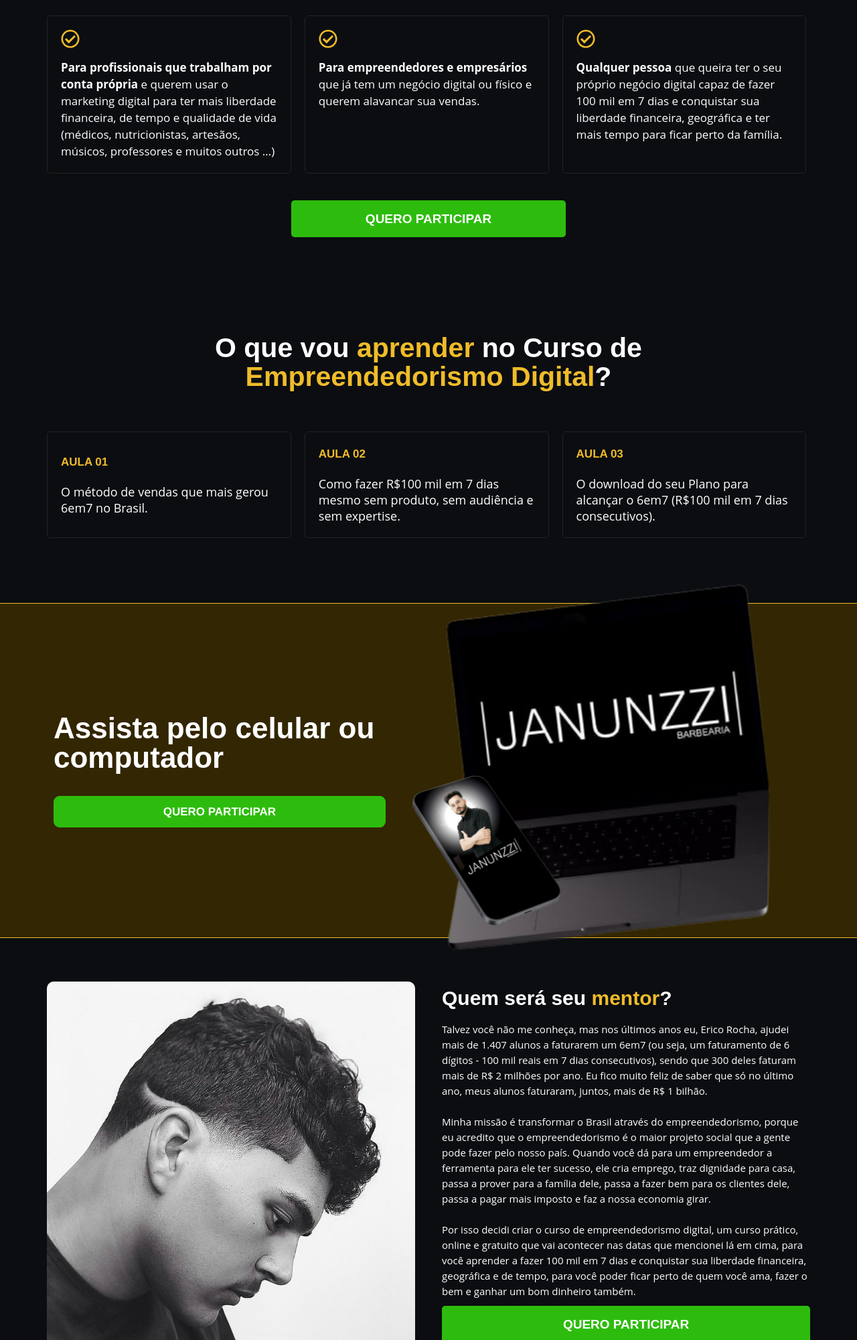
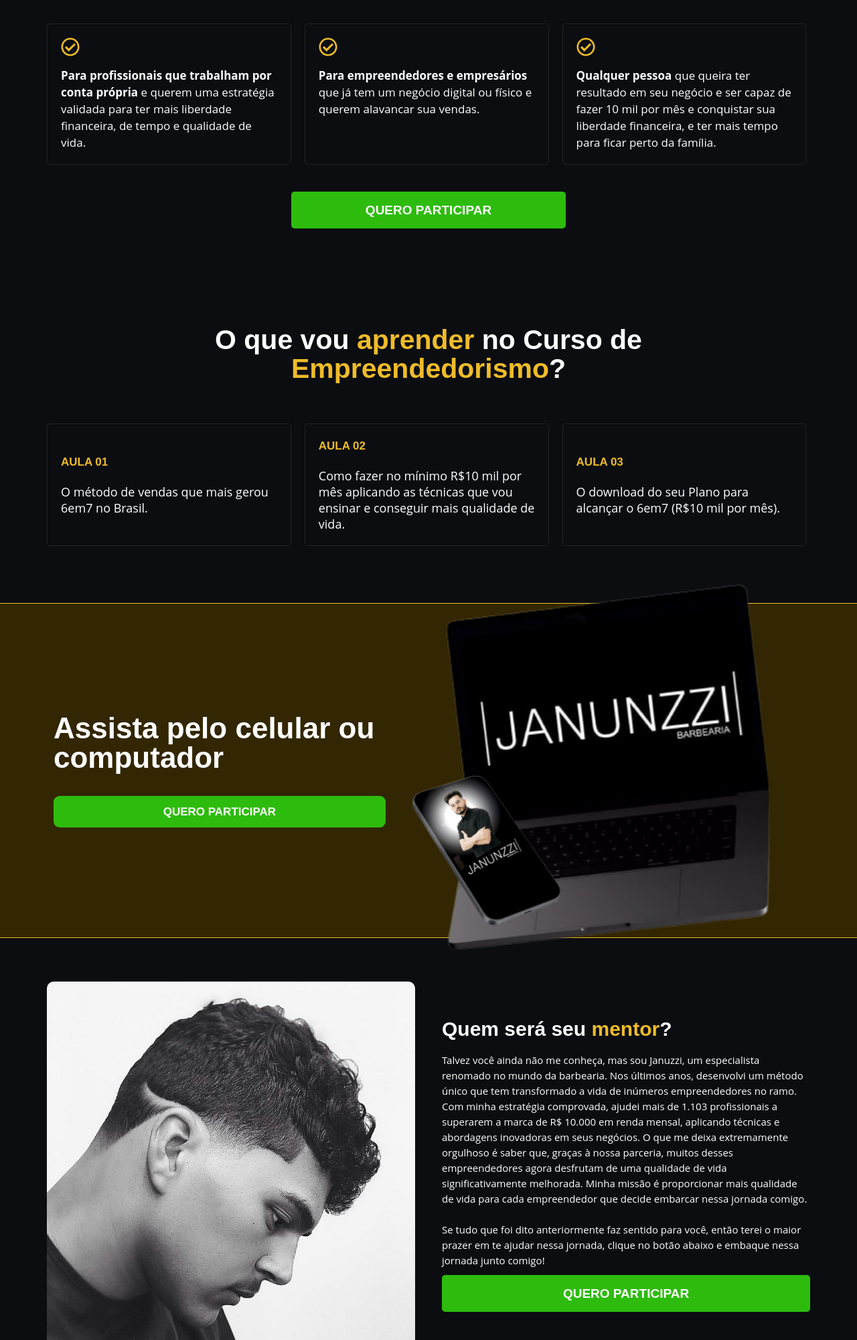
Before and after one commit to joaohenryquecunha/pagina-januzzi, a plain HTML site: page index.html in a window 1280 px wide. Shown: the part 800-2800 px from the top of the page at 67% size. Drawn offline with Linux system fonts and the light colour scheme; a web font is replaced by a local one.

Commit message:
fix: texto

```diff
--- a/index.html
+++ b/index.html
@@ -50,7 +50,7 @@
 				</div>
 				<div class="elementor-element elementor-element-42112af elementor-widget__width-initial elementor-widget elementor-widget-heading" data-id="42112af" data-element_type="widget" data-widget_type="heading.default">
 				<div class="elementor-widget-container">
-			<style></style><p class="elementor-heading-title elementor-size-default">Descubra como <span style="color: #EFBC29;">sair do absoluto zero</span> e fazer <span style="color: #EFBC29;">100 mil</span> em 7 dias</p>		</div>
+			<style></style><p class="elementor-heading-title elementor-size-default">Descubra como <span style="color: #EFBC29;">aumentar seu faturamento</span> e fazer no mínimo <span style="color: #EFBC29;">10k</span> por mês</p>		</div>
 				</div>
 				<div class="elementor-element elementor-element-172a9b7 elementor-widget__width-inherit elementor-widget elementor-widget-heading" data-id="172a9b7" data-element_type="widget" data-widget_type="heading.default">
 				</div>
@@ -130,7 +130,7 @@
 				</div>
 				<div class="elementor-element elementor-element-1d9349b elementor-widget elementor-widget-heading" data-id="1d9349b" data-element_type="widget" data-widget_type="heading.default">
 				<div class="elementor-widget-container">
-			<h2 class="elementor-heading-title elementor-size-default"><b>Para profissionais que trabalham por conta própria</b> e querem usar o marketing digital para ter mais liberdade financeira, de tempo e qualidade de vida (médicos, nutricionistas, artesãos, músicos, professores e muitos outros …)</h2>		</div>
+			<h2 class="elementor-heading-title elementor-size-default"><b>Para profissionais que trabalham por conta própria</b> e querem uma estratégia validada para ter mais liberdade financeira, de tempo e qualidade de vida.</h2></div>
 				</div>
 				</div>
 		<div class="elementor-element elementor-element-9d76e03 e-con-full e-flex e-con e-child" data-id="9d76e03" data-element_type="container">
@@ -158,7 +158,7 @@
 				</div>
 				<div class="elementor-element elementor-element-9161169 elementor-widget elementor-widget-heading" data-id="9161169" data-element_type="widget" data-widget_type="heading.default">
 				<div class="elementor-widget-container">
-			<h2 class="elementor-heading-title elementor-size-default"><b>Qualquer pessoa</b> que queira ter o seu próprio negócio digital capaz de fazer 100 mil em 7 dias e conquistar sua liberdade financeira, geográfica e ter mais tempo para ficar perto da família.</h2>		</div>
+			<h2 class="elementor-heading-title elementor-size-default"><b>Qualquer pessoa</b> que queira ter resultado em seu negócio e ser capaz de fazer 10 mil por mês e conquistar sua liberdade financeira, e ter mais tempo para ficar perto da família.</h2></div>
 				</div>
 				</div>
 				</div>
@@ -179,7 +179,7 @@
 					<div class="e-con-inner">
 				<div class="elementor-element elementor-element-bbb7f6a elementor-widget__width-initial elementor-widget-mobile__width-inherit elementor-widget elementor-widget-heading" data-id="bbb7f6a" data-element_type="widget" data-widget_type="heading.default">
 				<div class="elementor-widget-container">
-			<h2 class="elementor-heading-title elementor-size-default">O que vou <span style="color: #EFBC29;">aprender</span> no Curso de <span style="color: #EFBC29;">Empreendedorismo Digital</span>?</h2>		</div>
+			<h2 class="elementor-heading-title elementor-size-default">O que vou <span style="color: #EFBC29;">aprender</span> no Curso de <span style="color: #EFBC29;">Empreendedorismo</span>?</h2>		</div>
 				</div>
 		<div class="elementor-element elementor-element-65390aa e-con-full e-flex e-con e-child" data-id="65390aa" data-element_type="container">
 		<div class="elementor-element elementor-element-5709671 e-con-full e-flex e-con e-child" data-id="5709671" data-element_type="container">
@@ -199,7 +199,7 @@
 				</div>
 				<div class="elementor-element elementor-element-0dbb1b3 elementor-widget elementor-widget-heading" data-id="0dbb1b3" data-element_type="widget" data-widget_type="heading.default">
 				<div class="elementor-widget-container">
-			<h2 class="elementor-heading-title elementor-size-default">Como fazer R$100 mil em 7 dias mesmo sem produto, sem audiência e sem expertise.</h2>		</div>
+			<h2 class="elementor-heading-title elementor-size-default">Como fazer no mínimo R$10 mil por mês aplicando as técnicas que vou ensinar e conseguir mais qualidade de vida.</h2>		</div>
 				</div>
 				</div>
 		<div class="elementor-element elementor-element-11b043f e-con-full e-flex e-con e-child" data-id="11b043f" data-element_type="container">
@@ -209,7 +209,7 @@
 				</div>
 				<div class="elementor-element elementor-element-1c617f6 elementor-widget elementor-widget-heading" data-id="1c617f6" data-element_type="widget" data-widget_type="heading.default">
 				<div class="elementor-widget-container">
-			<h2 class="elementor-heading-title elementor-size-default">O download do seu Plano para alcançar o 6em7 (R$100 mil em 7 dias consecutivos).</h2>		</div>
+			<h2 class="elementor-heading-title elementor-size-default">O download do seu Plano para alcançar o 6em7 (R$10 mil por mês).</h2>		</div>
 				</div>
 				</div>
 				</div>
@@ -302,11 +302,10 @@
 				</div>
 				<div class="elementor-element elementor-element-32475e0 elementor-widget elementor-widget-heading" data-id="32475e0" data-element_type="widget" data-widget_type="heading.default">
 				<div class="elementor-widget-container">
-			<p class="elementor-heading-title elementor-size-default">Talvez você não me conheça, mas nos últimos anos eu, Erico Rocha, ajudei mais de 1.407 alunos a faturarem um 6em7 (ou seja, um faturamento de 6 dígitos - 100 mil reais em 7 dias consecutivos), sendo que 300 deles faturam mais de R$ 2 milhões por ano. Eu fico muito feliz de saber que só no último ano, meus alunos faturaram, juntos, mais de R$ 1 bilhão.
+			<p class="elementor-heading-title elementor-size-default">Talvez você ainda não me conheça, mas sou Januzzi, um especialista renomado no mundo da barbearia. Nos últimos anos, desenvolvi um método único que tem transformado a vida de inúmeros empreendedores no ramo. Com minha estratégia comprovada, ajudei mais de 1.103 profissionais a superarem a marca de R$ 10.000 em renda mensal, aplicando técnicas e abordagens inovadoras em seus negócios. O que me deixa extremamente orgulhoso é saber que, graças à nossa parceria, muitos desses empreendedores agora desfrutam de uma qualidade de vida significativamente melhorada. Minha missão é proporcionar mais qualidade de vida para cada empreendedor que decide embarcar nessa jornada comigo.
 <br><br>
-Minha missão é transformar o Brasil através do empreendedorismo, porque eu acredito que o empreendedorismo é o maior projeto social que a gente pode fazer pelo nosso país. Quando você dá para um empreendedor a ferramenta para ele ter sucesso, ele cria emprego, traz dignidade para casa,  passa a prover para a família dele,  passa a fazer bem para os clientes dele, passa a pagar mais imposto e faz a nossa economia girar.
-<br><br>
-Por isso decidi criar o curso de empreendedorismo digital, um curso prático, online e gratuito que vai acontecer nas datas que mencionei lá em cima, para você aprender a fazer 100 mil em 7 dias e conquistar sua liberdade financeira, geográfica e de tempo, para você poder ficar perto de quem você ama, fazer o bem e ganhar um bom dinheiro também.
+Se tudo que foi dito anteriormente faz sentido para você, então terei o maior prazer em te ajudar nessa jornada, clique no botão abaixo e embaque nessa jornada junto comigo!
+
 </p>		</div>
 				</div>
 				<div class="elementor-element elementor-element-441a5aa elementor-align-justify elementor-mobile-align-justify elementor-widget__width-inherit elementor-widget elementor-widget-button" data-id="441a5aa" data-element_type="widget" data-widget_type="button.default">
```
